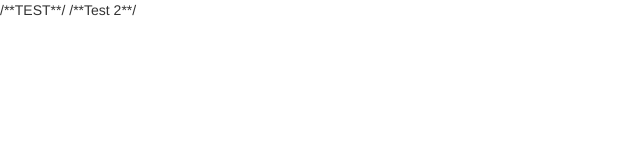
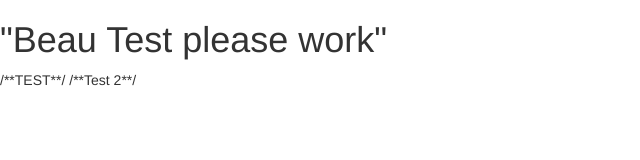
Before and after one commit to GregDick/myimdb, a plain HTML site: page index.html in a window 1280 px wide. Shown: the whole page, without its empty margins (0-640 px from the left). Drawn offline with nearby package versions, Linux system fonts and the light colour scheme.

Commit message:
Beau's test

```diff
--- a/index.html
+++ b/index.html
@@ -7,7 +7,7 @@
     <link rel="stylesheet" type="text/css" href="main.css">
   </head>
   <body>
-
+    <h1> "Beau Test please work" </h1>
      <!--end-->
     <script src="//cdnjs.cloudflare.com/ajax/libs/jquery/2.1.4/jquery.min.js"></script>
     <script src="script.js"></script>
```
